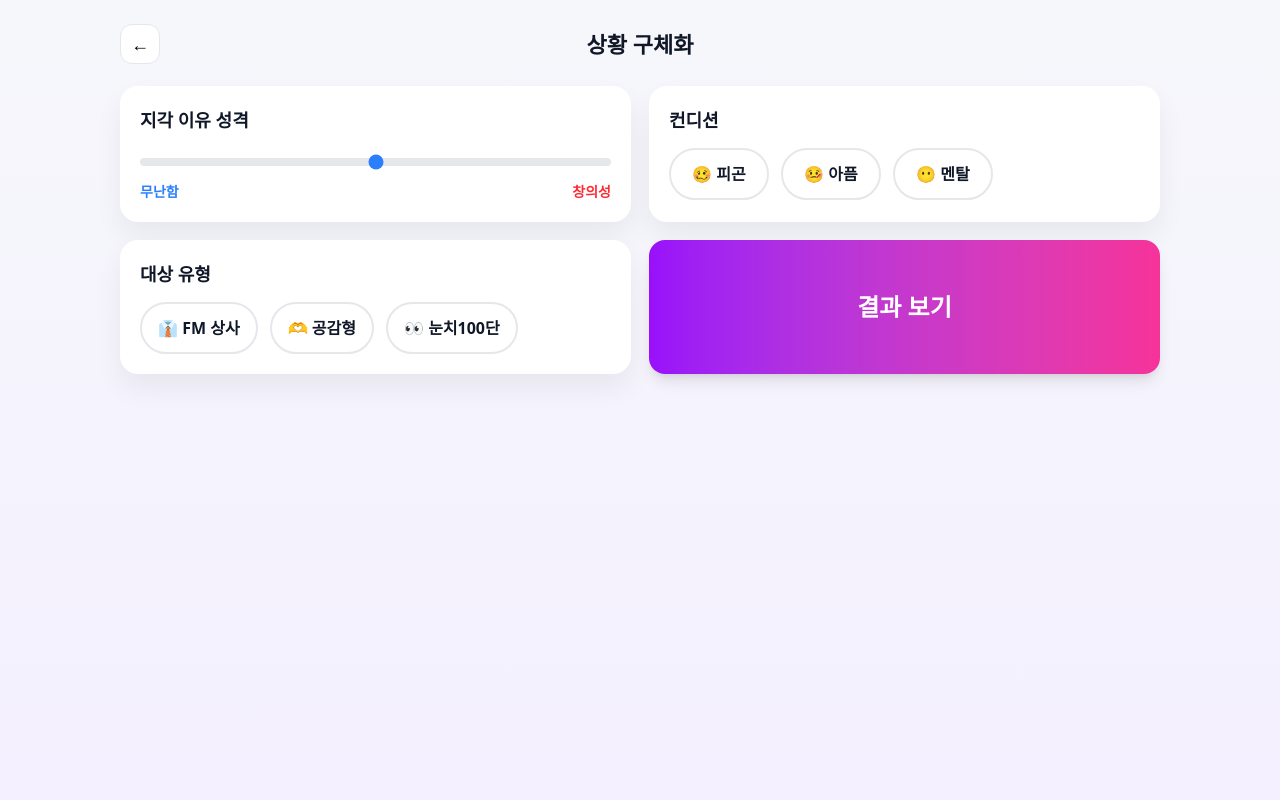
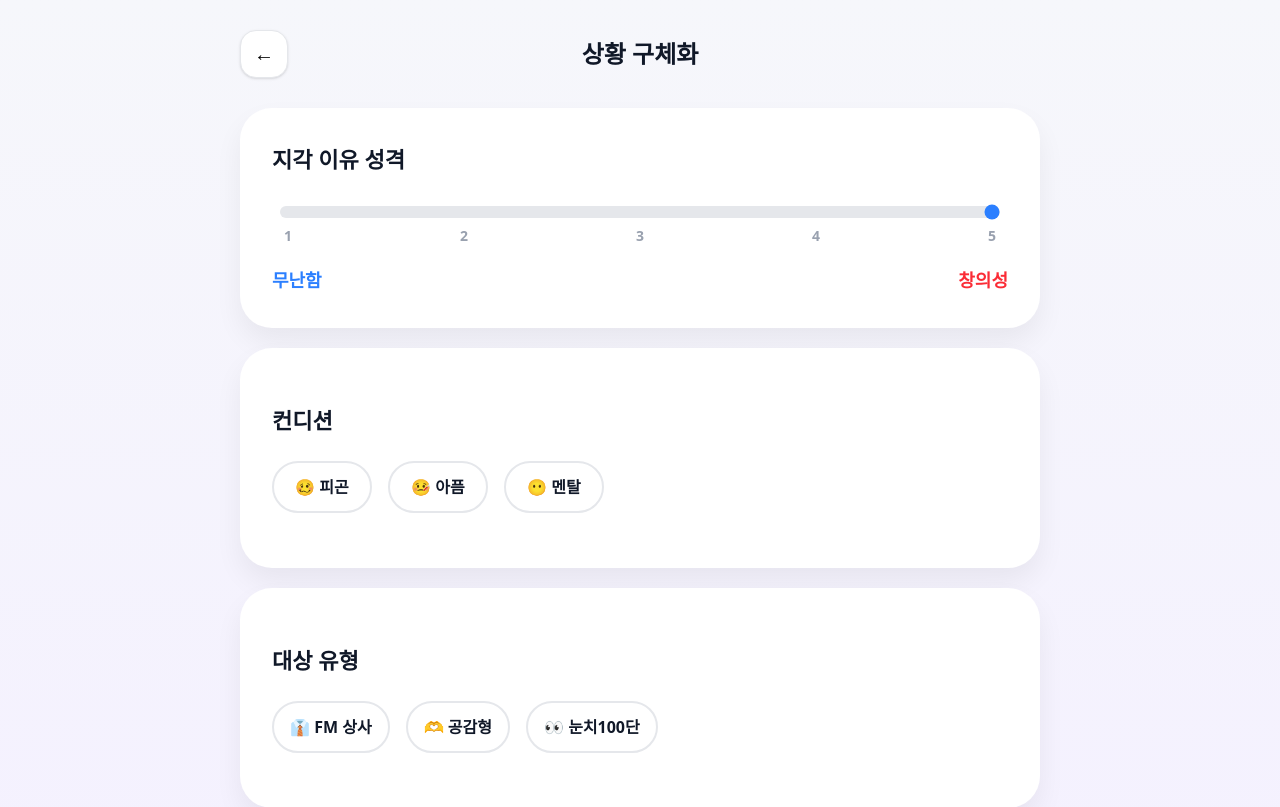
Before and after one commit to Bluedragon3rd/Frontend, a React (Vite) app in the folder makingLie/: page /second-step in a window 1280 px wide. Shown: the top 807 px of the page. Built offline with nearby package versions, Linux system fonts and the light colour scheme.

Commit message:
secondPage 수정 및 리펙토링

```diff
--- a/makingLie/src/components/ConditionCard.tsx
+++ b/makingLie/src/components/ConditionCard.tsx
@@ -5,20 +5,27 @@ import {
 import Chip from "./Chip";
 
 const ConditionCard = () => {
-  // ⭐️ Zustand 연결
   const { condition, setCondition } = useSituationStore();
 
   const options: ConditionType[] = ["피곤", "아픔", "멘탈"];
 
   return (
-    <div className="bg-white rounded-[18px] p-5 shadow-[0_14px_28px_rgba(0,0,0,0.06)]">
-      <div className="text-lg font-black mb-3.5 text-gray-900">컨디션</div>
-      <div className="flex flex-wrap gap-3">
+    <div
+      className="
+      w-full h-full
+      bg-white rounded-[32px] p-8 shadow-[0_14px_28px_rgba(0,0,0,0.06)]
+      flex flex-col justify-center
+    "
+    >
+      <div className="text-[22px] font-black mb-6 text-gray-900">컨디션</div>
+
+      {/* 칩들 간격도 gap-3 -> gap-4로 살짝 넓혔습니다 */}
+      <div className="flex flex-wrap gap-4">
         {options.map((opt) => (
           <Chip
             key={opt}
-            active={condition === opt} // store 값과 비교
-            onClick={() => setCondition(opt)} // action 실행
+            active={condition === opt}
+            onClick={() => setCondition(opt)}
           >
             {opt === "피곤" && "🥴 피곤"}
             {opt === "아픔" && "🤒 아픔"}
--- a/makingLie/src/components/TargetTypeCard.tsx
+++ b/makingLie/src/components/TargetTypeCard.tsx
@@ -2,15 +2,24 @@ import { useSituationStore, type TargetType } from "../store/useSituationStore";
 import Chip from "./Chip";
 
 const TargetTypeCard = () => {
-  // ⭐️ Zustand 연결
   const { target, setTarget } = useSituationStore();
 
   const options: TargetType[] = ["FM 상사", "공감형", "눈치100단"];
 
   return (
-    <div className="bg-white rounded-[18px] p-5 shadow-[0_14px_28px_rgba(0,0,0,0.06)]">
-      <div className="text-lg font-black mb-3.5 text-gray-900">대상 유형</div>
-      <div className="flex flex-wrap gap-3">
+    // 👇 최상위 div 스타일 수정
+    <div
+      className="
+      w-full h-full
+      bg-white rounded-[32px] p-8 shadow-[0_14px_28px_rgba(0,0,0,0.06)]
+      flex flex-col justify-center
+    "
+    >
+      {/* 제목 크기 및 여백 증가 */}
+      <div className="text-[22px] font-black mb-6 text-gray-900">대상 유형</div>
+
+      {/* 칩 간격 gap-3 -> gap-4로 살짝 증가 */}
+      <div className="flex flex-wrap gap-4">
         {options.map((opt) => (
           <Chip
             key={opt}
--- a/makingLie/src/components/WhyLevelCard.tsx
+++ b/makingLie/src/components/WhyLevelCard.tsx
@@ -1,23 +1,42 @@
 import { useSituationStore } from "../store/useSituationStore";
 
 const WhyLevelCard = () => {
-  // ⭐️ Zustand에서 꺼내오기
   const { whyLevel, setWhyLevel } = useSituationStore();
 
   return (
-    <div className="bg-white rounded-[18px] p-5 shadow-[0_14px_28px_rgba(0,0,0,0.06)]">
-      <div className="text-lg font-black mb-3.5 text-gray-900">
+    <div
+      className="
+      w-full h-full
+      bg-white rounded-[32px] p-8 shadow-[0_14px_28px_rgba(0,0,0,0.06)]
+      flex flex-col justify-center
+    "
+    >
+      <div className="text-[22px] font-black mb-6 text-gray-900">
         지각 이유 성격
       </div>
-      <input
-        type="range"
-        min={0}
-        max={100}
-        value={whyLevel} // store 값 연결
-        onChange={(e) => setWhyLevel(Number(e.target.value))} // action 연결
-        className="w-full accent-blue-500 cursor-pointer h-2 bg-gray-200 rounded-lg appearance-none"
-      />
-      <div className="flex justify-between mt-2.5 font-bold text-sm">
+
+      <div className="px-2">
+        <input
+          type="range"
+          min={1} // 👈 최소값 1
+          max={5} // 👈 최대값 5
+          step={1} // 👈 1단위씩 이동
+          value={whyLevel || 3} // 초기값이 0이면 중간(3)으로 보이게 처리
+          onChange={(e) => setWhyLevel(Number(e.target.value))}
+          className="w-full accent-blue-500 cursor-pointer h-3 bg-gray-200 rounded-lg appearance-none mb-2"
+        />
+
+        {/* 👇 1, 2, 3, 4, 5 숫자 눈금 표시 */}
+        <div className="flex justify-between text-sm font-bold text-gray-400 px-1 mb-4">
+          <span>1</span>
+          <span>2</span>
+          <span>3</span>
+          <span>4</span>
+          <span>5</span>
+        </div>
+      </div>
+
+      <div className="flex justify-between mt-1 font-bold text-lg">
         <span className="text-blue-500">무난함</span>
         <span className="text-red-500">창의성</span>
       </div>
--- a/makingLie/src/pages/SecondPage.tsx
+++ b/makingLie/src/pages/SecondPage.tsx
@@ -8,24 +8,48 @@ export default function SecondPage() {
   const navigate = useNavigate();
 
   return (
-    <div className="min-h-screen bg-gradient-to-b from-[#f6f7fb] to-[#f4f0ff] p-[18px] pb-10 font-sans box-border">
-      <div className="h-[52px] flex items-center justify-between max-w-[1040px] mx-auto mb-4">
+    <div className="min-h-screen flex flex-col bg-gradient-to-b from-[#f6f7fb] to-[#f4f0ff] p-6 box-border">
+      {/* 헤더 */}
+      <div className="flex-none h-[60px] flex items-center justify-between w-full max-w-[800px] mx-auto mb-6">
         <button
           onClick={() => navigate(-1)}
-          className="w-10 h-10 rounded-xl border border-gray-200 bg-white flex items-center justify-center text-lg hover:bg-gray-50 transition-colors"
+          className="w-12 h-12 rounded-2xl border border-gray-200 bg-white flex items-center justify-center text-xl hover:bg-gray-50 transition-colors shadow-sm"
         >
           ←
         </button>
-        <div className="text-[22px] font-black text-gray-900 ">상황 구체화</div>
-        <div className="w-10" />
+        <div className="text-[24px] font-black text-gray-900">상황 구체화</div>
+        <div className="w-12" />
       </div>
 
-      <div className="max-w-[1040px] mx-auto">
-        <div className="grid grid-cols-1 md:grid-cols-2 gap-[18px]">
-          <WhyLevelCard />
-          <ConditionCard />
-          <TargetTypeCard />
-          <GradationButton title="결과 보기" />
+      {/* 메인 리스트 영역 */}
+      <div className="w-full max-w-[800px] mx-auto pb-10">
+        {/* 세로로 쌓이는 Flex 컨테이너 */}
+        <div className="flex flex-col gap-5">
+          {/* 각 카드가 내부적으로 h-full(100%)로 설정되어 있으므로,
+             부모 div에서 높이를 정해주면 그만큼 예쁘게 늘어납니다.
+             가로로 긴 형태를 위해 h-[220px] 정도로 잡았습니다.
+          */}
+
+          <div className="h-[220px]">
+            <WhyLevelCard />
+          </div>
+
+          <div className="h-[220px]">
+            <ConditionCard />
+          </div>
+
+          <div className="h-[220px]">
+            <TargetTypeCard />
+          </div>
+
+          {/* 결과보기 버튼 (높이 100px) */}
+          <div className="h-[100px] mt-2">
+            <GradationButton
+              title="결과 보기"
+              className="!w-full !h-full text-[24px] rounded-[24px] shadow-lg transition-transform active:scale-[0.98]"
+              onClick={() => navigate("/result")}
+            />
+          </div>
         </div>
       </div>
     </div>
```
